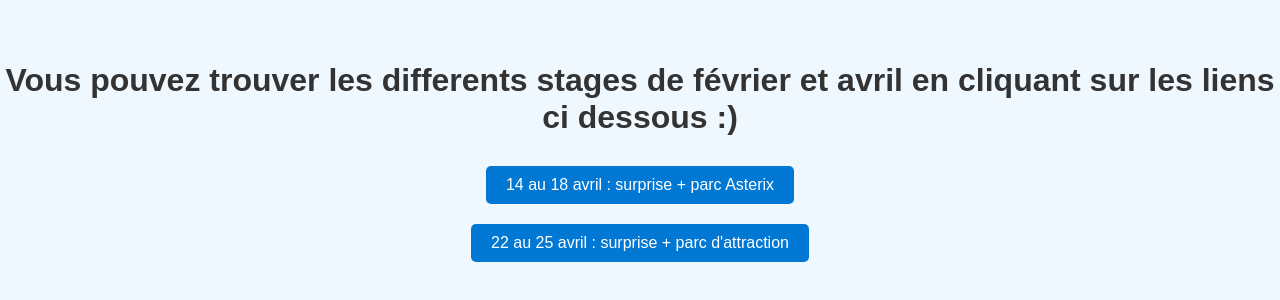
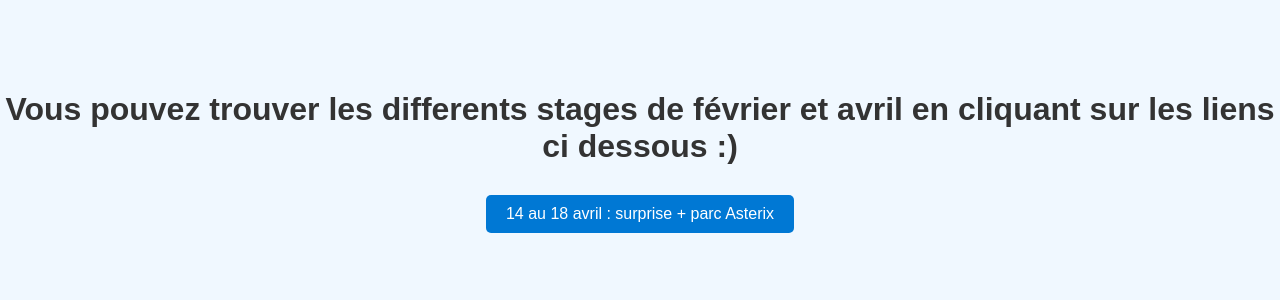
Before and after one commit to SartouvilleNatation/Stages, a plain HTML site: page index.html in a window 1280 px wide. Shown: the part 244-544 px from the top of the page. Drawn offline with Linux system fonts and the light colour scheme.

Commit message:
Update index.html

```diff
--- a/index.html
+++ b/index.html
@@ -41,6 +41,5 @@
 
     <h1> Vous pouvez trouver les differents stages de février et avril en cliquant sur les liens ci dessous :) </h1>
     <a href="https://assonatationsartrouville.assoconnect.com/collect/description/512518-g-14-04-2025-au-18-04-2025-stage-natation-multisport" target="_blank">14 au 18 avril : surprise + parc Asterix </a>
-    <a href="https://assonatationsartrouville.assoconnect.com/collect/description/512869-g-22-04-2025-au-25-04-2025-stage-natation-multisport" target="_blank">22 au 25 avril : surprise + parc d'attraction </a>
-</body>
+
 </html>
```
